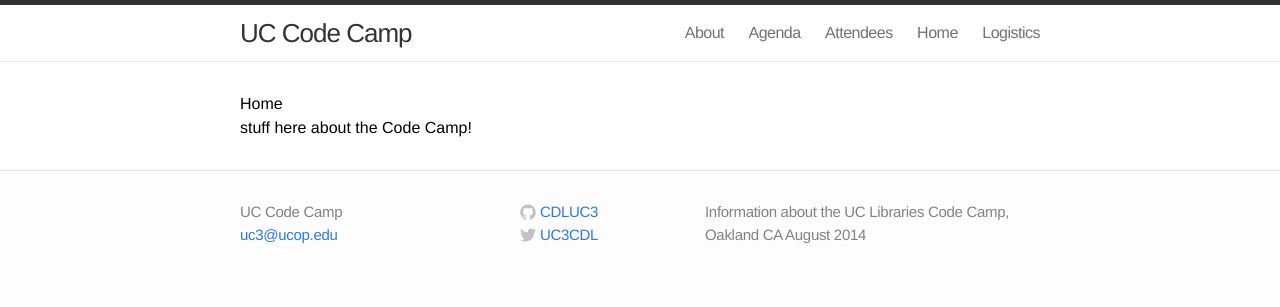
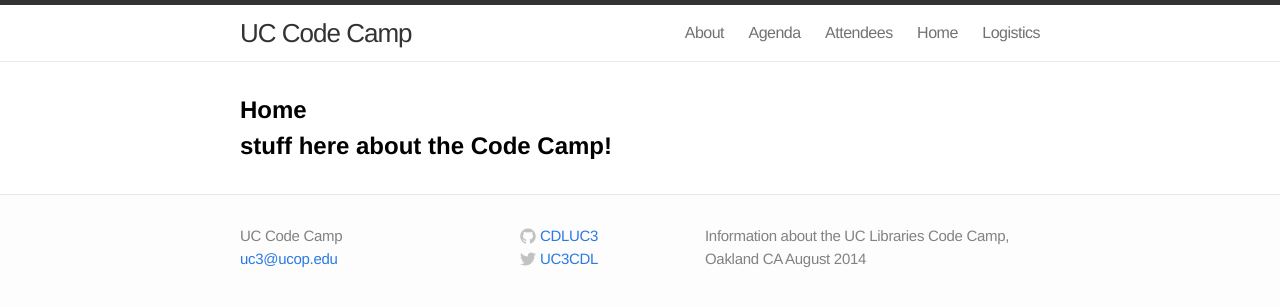
Before and after one commit to CDLUC3/UC-code-camp, a Jekyll site: the page built from index.html, in a window 1280 px wide. Shown: the top 307 px of the page. Built offline with Jekyll 4.4.1, drawn with Linux system fonts in a browser that asks for light colours; Markdown is read by kramdown in place of the engine named in the settings.

Commit message:
css changes

```diff
--- a/css/main.css
+++ b/css/main.css
@@ -16,7 +16,11 @@ body {
   background-color: #fdfdfd;
 }
 
-h1, h2, h3, h4, h5, h6 { font-size: 100%; font-weight: 400; }
+h1 { font-size: 150%; font-weight: 600; }
+
+h2 { font-size: 120%; font-weight: 600; }
+
+h3, h4, h5, h6 { font-size: 100%; font-weight: 400; }
 
 a         { color: #2a7ae2; text-decoration: none; }
 a:hover   { color: #000; text-decoration: underline; }
```
